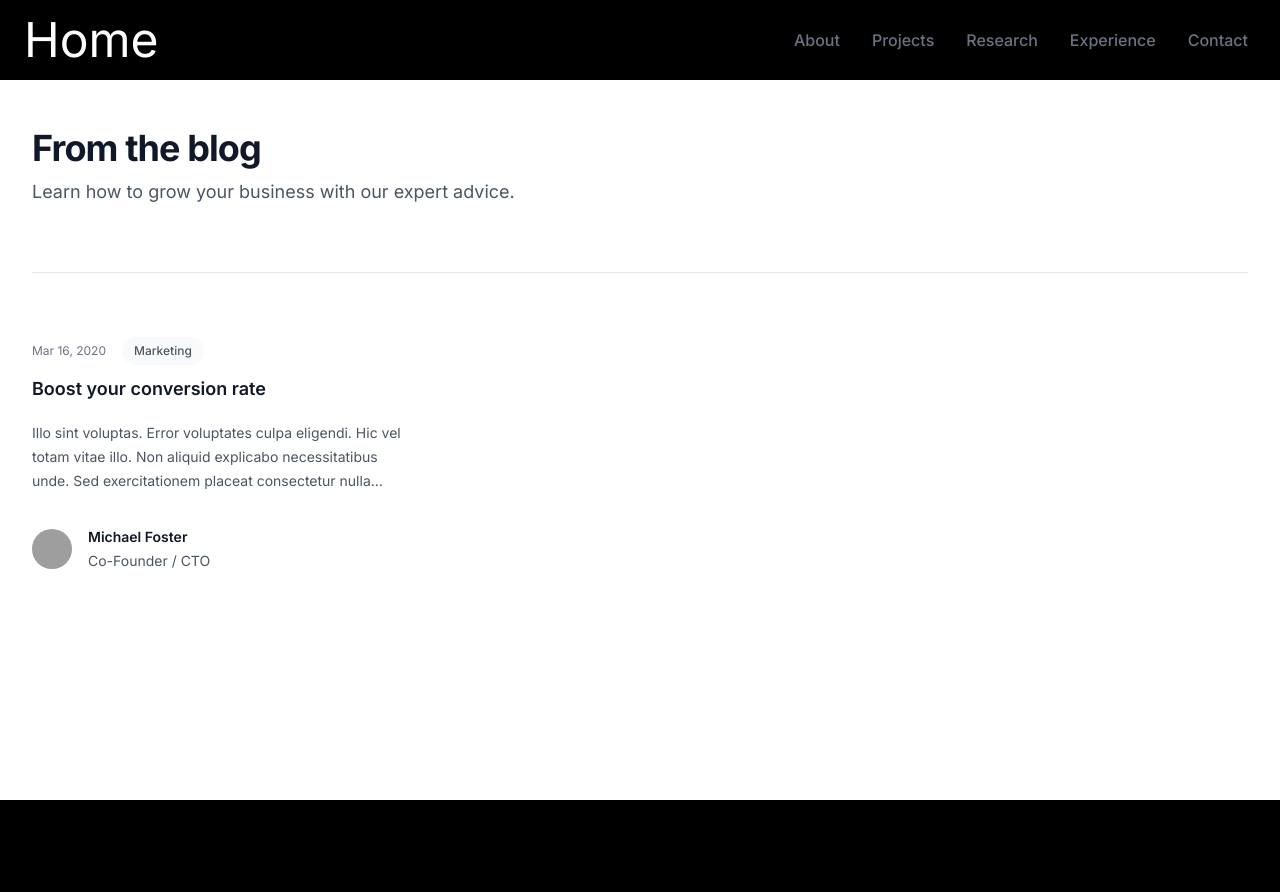
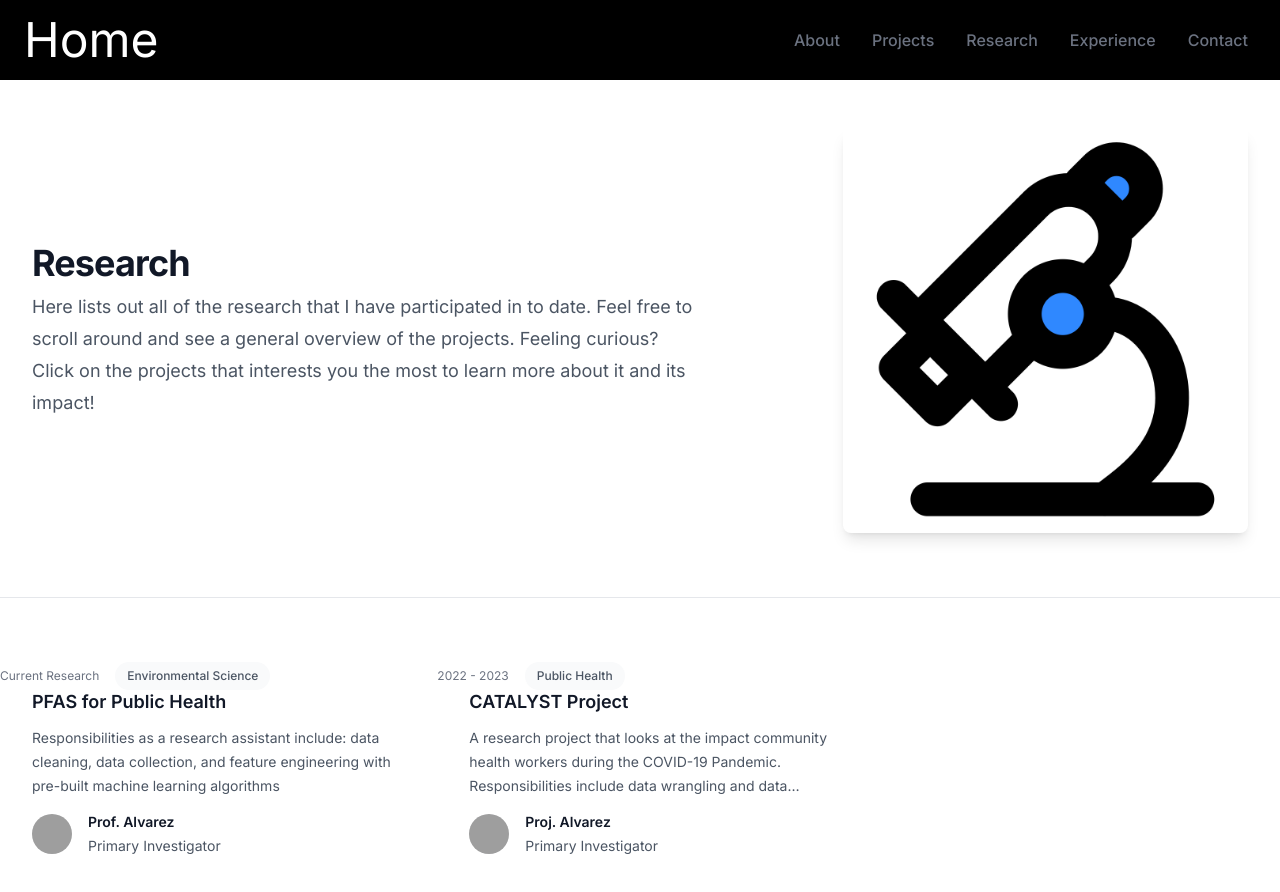
Before and after one commit to huynh-kyle23/personalWeb, a Next.js app: page /research in a window 1280 px wide. Shown: the top 892 px of the page. Before the commit the page ends 800 px from the top, so only its background shows below. Built offline with nearby package versions, Linux system fonts and the light colour scheme; grey boxes are pictures that could not be loaded.

Commit message:
Added more features need to fix some bugs.

```diff
--- /dev/null
+++ b/app/about/page.tsx
@@ -0,0 +1,23 @@
+import React from 'react';
+import AboutSection from '../../components/msg_bubble'; // Adjust the path as necessary
+
+const About = () => {
+    return (
+        <div className="flex-grow mt-20 p-6"> {/* Added margin-top to account for navbar */}
+            <div className="max-w-7xl mx-auto flex flex-col lg:flex-row items-start mt-6"> {/* Adjust layout for larger screens */}
+                <div className="w-full lg:w-2/3 p-4 bg-white shadow-md rounded-lg">
+                    <h1 className="text-3xl font-bold mb-4">All About Me!</h1>
+                    <h2 className = "text-3x1  mb-4">
+                         Get to know me more! While the other pages are dedicated to my professional experience,
+                         This page serves as a way to get to know the other aspects of my day-to-day life. Each question
+                         is a list of FAQs that I usaully get when I meet a new friend! Feel free to explore and see my hobbies,
+                         inspirations, and more!
+                    </h2>
+                    <AboutSection />
+                </div>
+            </div>
+        </div>
+    );
+};
+
+export default About;
--- /dev/null
+++ b/components/msg_bubble.js
@@ -0,0 +1,87 @@
+"use client";
+import React from "react";
+
+const AboutSection = () => {
+    return (
+        <div className="flex flex-col w-full h-full mt-20 p-4"> {/* Adjusted margin-top to account for navbar */}
+            <div className="collapse bg-base-200 w-full mb-4">
+                <input type="radio" name="my-accordion-1" />
+                <div className="collapse-title text-xl font-medium bg-white text-black"> {/* Ensure title remains white */}
+                    What are your favorite Hobbies?
+                </div>
+                <div className="collapse-content bg-white">
+                    <p>
+                        I do not have an extensive amount of hobbies if I am going to be honest.
+                        But I always love to hang out with my friends whenever I get the chance to.
+                        Often, I would never turn down any opportunity to explore new places with them. However,
+                        recently I have taken up a hobby in playing piano (not all too well) and biking!
+                    </p>
+                </div>
+            </div>
+            <div className="collapse bg-base-200 w-full mb-4">
+                <input type="radio" name="my-accordion-1" />
+                <div className="collapse-title text-xl font-medium bg-white text-black"> {/* Ensure title remains white */}
+                    Why Data Science?
+                </div>
+                <div className="collapse-content bg-white">
+                    <p>
+                        Initially entering college, I was a biology major looking to enter the field of medicine that way. However,
+                        I had a change of heart when I discover biostatistics, computational biology, bioinformatics, and chemoinfromatics.
+                        These fields have truly opened my eyes on the beatuy of data science and the innovation it generates when applied to
+                        these domains. I knew from there that data was my passion and manipulating and interpreting it for good is what I wanted to do.
+                    </p>
+                </div>
+            </div>
+            <div className="collapse bg-base-200 w-full mb-4">
+                <input type="radio" name="my-accordion-1" />
+                <div className="collapse-title text-xl font-medium bg-white text-black"> {/* Ensure title remains white */}
+                    Other than Data Science, What are some of your other passions?
+                </div>
+                <div className="collapse-content bg-white">
+                    <p>
+                        Other than data science, I would say that one of my greater passions is music.
+                        Ever since elementary school, I have taken an interest in music. I have participated
+                        in bands throughout my childhood and I have always loved playing, listening, and learning the artistry of music.
+                        My favorite genre I always love to disect is jazz, looking at its evolution, cultural impact, and its influence in
+                        music today. However, I would never say that I have a favorite genre to listen to. I love listening to many
+                        different genres of music and picking one just seems to unfair.
+                    </p>
+                </div>
+            </div>
+            <div className="collapse bg-base-200 w-full mb-4">
+                <input type="radio" name="my-accordion-1" />
+                <div className="collapse-title text-xl font-medium bg-white text-black"> {/* Ensure title remains white */}
+                    What's your hometown?
+                </div>
+                <div className="collapse-content bg-white">
+                    <p>
+                        I was raised in Torrance California which is just 30 minutes south of Los Angeles.
+                        It's truly a great place to live, it is near beaches and there's pretty good food in the city as well.
+                        Since LA is also close by, there would always be something to do there. However, currently I live in Irvine
+                        where I go to school.
+                    </p>
+                </div>
+            </div>
+            <div className="collapse bg-base-200 w-full mb-4">
+                <input type="radio" name="my-accordion-1" />
+                <div className="collapse-title text-xl font-medium bg-white text-black"> {/* Ensure title remains white */}
+                    Click to open this one and close others
+                </div>
+                <div className="collapse-content bg-white">
+                    <p>hello</p>
+                </div>
+            </div>
+            <div className="collapse bg-base-200 w-full">
+                <input type="radio" name="my-accordion-1" />
+                <div className="collapse-title text-xl font-medium bg-white text-black"> {/* Ensure title remains white */}
+                    Click to open this one and close others
+                </div>
+                <div className="collapse-content bg-white">
+                    <p>hello</p>
+                </div>
+            </div>
+        </div>
+    );
+};
+
+export default AboutSection;
--- a/components/research_content.js
+++ b/components/research_content.js
@@ -1,38 +1,66 @@
 "use client";
+import React from "react";
+
 const posts = [
     {
         id: 1,
-        title: 'Boost your conversion rate',
+        title: 'PFAS for Public Health',
         href: '#',
         description:
-            'Illo sint voluptas. Error voluptates culpa eligendi. Hic vel totam vitae illo. Non aliquid explicabo necessitatibus unde. Sed exercitationem placeat consectetur nulla deserunt vel. Iusto corrupti dicta.',
-        date: 'Mar 16, 2020',
+            'Responsibilities as a research assistant include: data cleaning, data collection, and feature engineering with pre-built machine learning algorithms',
+        date: 'Current Research',
         datetime: '2020-03-16',
-        category: { title: 'Marketing', href: '#' },
+        category: { title: 'Environmental Science', href: '#' },
         author: {
-            name: 'Michael Foster',
-            role: 'Co-Founder / CTO',
+            name: 'Prof. Alvarez',
+            role: 'Primary Investigator',
             href: '#',
             imageUrl:
                 'https://images.unsplash.com/photo-1519244703995-f4e0f30006d5?ixlib=rb-1.2.1&ixid=eyJhcHBfaWQiOjEyMDd9&auto=format&fit=facearea&facepad=2&w=256&h=256&q=80',
         },
     },
+    {
+        id: 2,
+        title: "CATALYST Project",
+        href: "#",
+        description:
+            "A research project that looks at the impact community health workers during the COVID-19 Pandemic. Responsibilities include data wrangling and data cleaning along with data collection.",
+        date: "2022 - 2023",
+        datetime: "2020-03-16",
+        category: { title: "Public Health", href: "#" },
+        author: {
+            name: "Proj. Alvarez",
+            role: "Primary Investigator",
+            href: "#",
+            imageUrl: 'https://images.unsplash.com/photo-1519244703995-f4e0f30006d5?ixlib=rb-1.2.1&ixid=eyJhcHBfaWQiOjEyMDd9&auto=format&fit=facearea&facepad=2&w=256&h=256&q=80',
+        },
+    },
     // More posts...
-]
+];
 
-export default function ResearchSection() {
+const ResearchSection = () => {
     return (
-        <div className="bg-white py-24 min-h-screen sm:py-32">
-            <div className="mx-auto max-w-7xl px-6 lg:px-8 w-full">
-                <div className="mx-auto max-w-2xl lg:mx-0">
-                    <h2 className="text-3xl font-bold tracking-tight text-gray-900 sm:text-4xl">From the blog</h2>
+        <div className="bg-white min-h-screen py-24 sm:py-32 w-full">
+            <div className="mx-auto max-w-7xl px-6 lg:px-8 w-full flex items-center justify-between">
+                <div className="max-w-2xl lg:w-2/3">
+                    <h2 className="text-3xl font-bold tracking-tight text-gray-900 sm:text-4xl">Research</h2>
                     <p className="mt-2 text-lg leading-8 text-gray-600">
-                        Learn how to grow your business with our expert advice.
+                        Here lists out all of the research that I have participated in to date.
+                        Feel free to scroll around and see a general overview of the projects. Feeling curious?
+                        Click on the projects that interests you the most to learn more about it and its impact!
                     </p>
+                </div>
+                <div className="max-w-2xl lg:w-1/3 ml-8">
+                    <img
+                        src="/microscope-one-svgrepo-com.png"
+                        alt="Research Image"
+                        className="w-48 lg:w-full h-auto rounded-lg shadow-lg"
+                    />
+                </div>
             </div>
             <div className="mx-auto mt-10 grid max-w-2xl grid-cols-1 gap-x-8 gap-y-16 border-t border-gray-200 pt-10 sm:mt-16 sm:pt-16 lg:mx-0 lg:max-w-none lg:grid-cols-3">
                 {posts.map((post) => (
-                        <article key={post.id} className="flex max-w-xl flex-col items-start justify-between">
+                    <article key={post.id} className="flex max-w-xl flex-col items-start justify-between mx-auto">
                         <div className="flex items-center gap-x-4 text-xs">
                             <time dateTime={post.datetime} className="text-gray-500">
                                 {post.date}
@@ -44,16 +72,15 @@ export default function ResearchSection() {
                                 {post.category.title}
                             </a>
                         </div>
-                            <div className="group relative">
-                                <h3 className="mt-3 text-lg font-semibold leading-6 text-gray-900 group-hover:text-gray-600">
+                        <div className="group relative mt-3 lg:mt-0 lg:ml-8"> {/* Adjusted margin for larger screens */}
+                            <h3 className="text-lg font-semibold leading-6 text-gray-900 group-hover:text-gray-600">
                                 <a href={post.href}>
                                     <span className="absolute inset-0" />
                                     {post.title}
                                 </a>
                             </h3>
-                                <p className="mt-5 line-clamp-3 text-sm leading-6 text-gray-600">{post.description}</p>
-                            </div>
-                            <div className="relative mt-8 flex items-center gap-x-4">
+                            <p className="mt-2 lg:mt-3 line-clamp-3 text-sm leading-6 text-gray-600">{post.description}</p>
+                            <div className="relative mt-3 flex items-center gap-x-4">
                                 <img alt="" src={post.author.imageUrl} className="h-10 w-10 rounded-full bg-gray-50" />
                                 <div className="text-sm leading-6">
                                     <p className="font-semibold text-gray-900">
@@ -65,10 +92,12 @@ export default function ResearchSection() {
                                     <p className="text-gray-600">{post.author.role}</p>
                                 </div>
                             </div>
+                        </div>
                     </article>
                 ))}
             </div>
         </div>
-        </div>
-    )
-}
+    );
+};
+
+export default ResearchSection;
--- a/package.json
+++ b/package.json
@@ -19,6 +19,7 @@
     "@types/node": "^20",
     "@types/react": "^18",
     "@types/react-dom": "^18",
+    "daisyui": "^4.12.10",
     "eslint": "^8",
     "eslint-config-next": "14.2.4",
     "postcss": "^8",
--- a/tailwind.config.ts
+++ b/tailwind.config.ts
@@ -15,6 +15,8 @@ const config: Config = {
       },
     },
   },
-  plugins: [],
+  plugins: [
+    require('daisyui'),
+  ],
 };
 export default config;
```
Also changed, not shown: public/microscope-one-svgrepo-com.png (added), 1 other file (tests, documents, lock files or other folders). Lines whose indentation alone changed are shown as unchanged.
